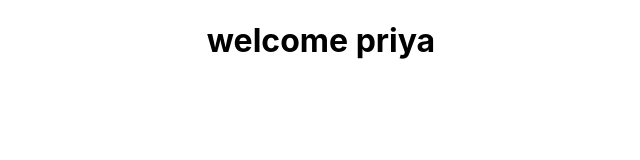
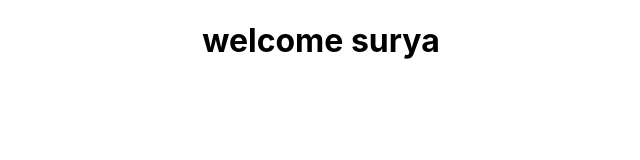
Before and after one commit to sivapriya1625/web-work-space, a React (Create React App) app in the folder dxcReact/dxcreactapp/: page / in a window 1280 px wide. Shown: the top 160 px of the page, without its empty margins (319-959 px from the left). Built offline with nearby package versions, Linux system fonts and the light colour scheme.

Commit message:
intial commit

```diff
--- a/dxcReact/dxcreactapp/src/components/Greet.js
+++ b/dxcReact/dxcreactapp/src/components/Greet.js
@@ -1,7 +1,7 @@
 import React from 'react'
 
 function Greet(){
-    return <h1>welcome priya</h1>
+    return <h1>welcome surya</h1>
 }
 
 export default Greet
```
